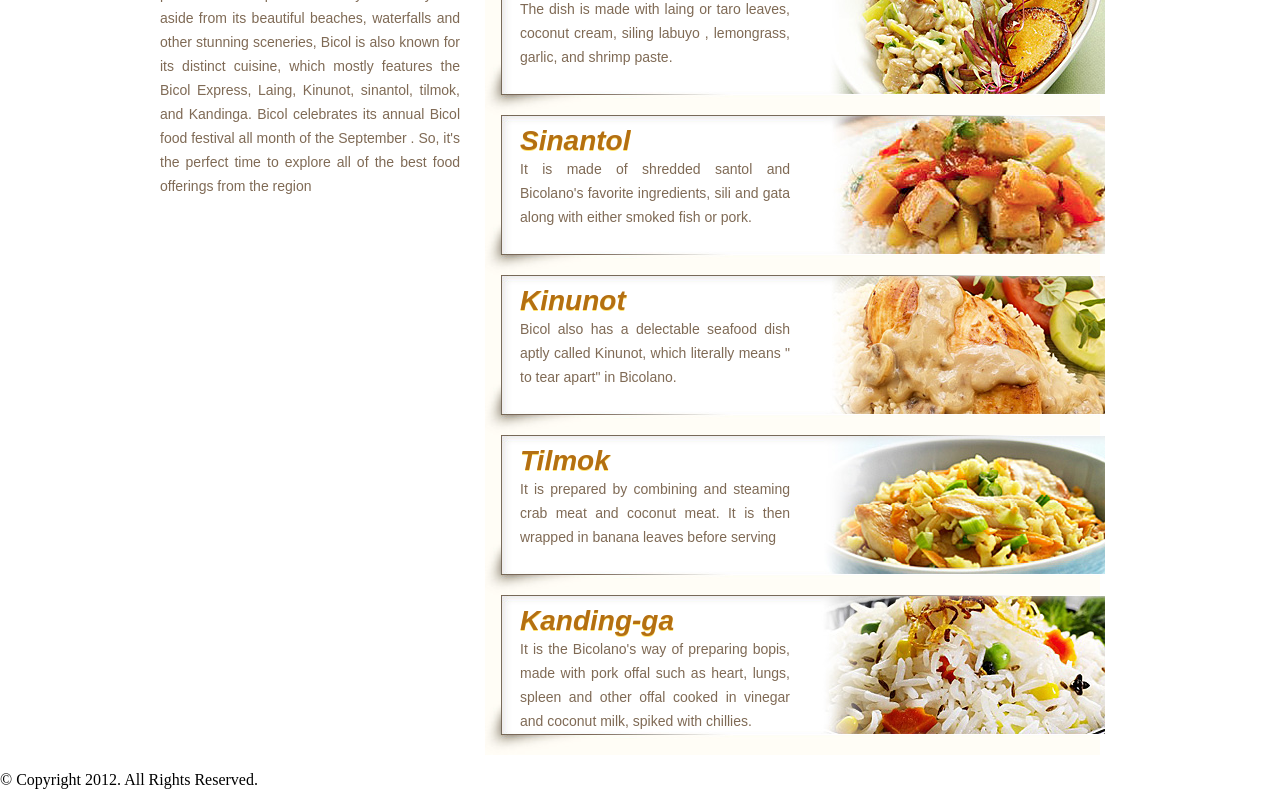
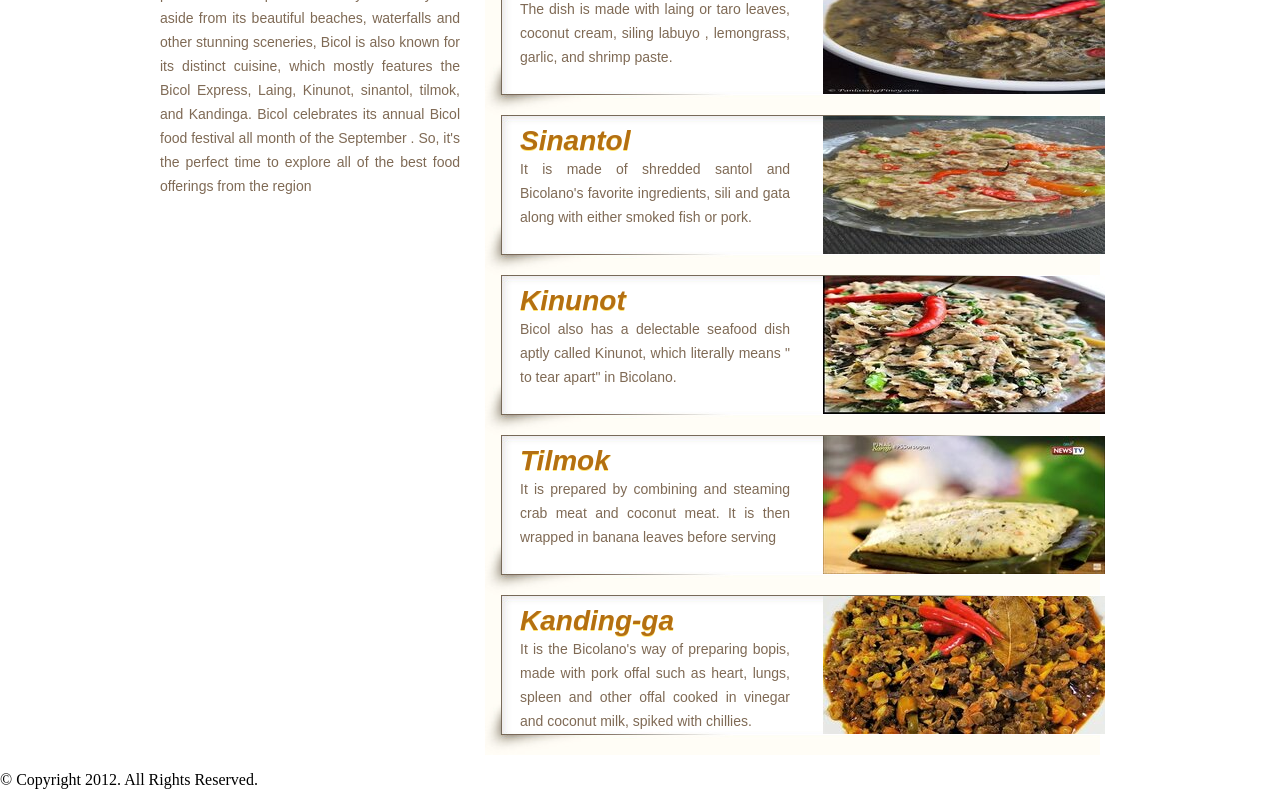
Before and after one commit to JonalynGeul/Bicolandi-s-Viand-s, a plain HTML site: page menu.html in a window 1280 px wide. Shown: the part 278-1083 px from the top of the page. Drawn offline with Linux system fonts and the light colour scheme.

Commit message:
Add pic on menu

```diff
--- a/menu.html
+++ b/menu.html
@@ -41,14 +41,14 @@
 								<p>The dish is made with laing or taro leaves, coconut cream, siling labuyo
 								, lemongrass, garlic, and shrimp paste.
 							</p>
-							<a href="Laing.html"><img src="images/japanese-menu.jpg" alt=""></a>
+							<a href="Laing.html"><img src="images/laing.jpg" alt=""></a>
 						</li>
 						<li>
 							<h4><a href="Sinantol.html">Sinantol</a></h4>
 							<p>It is made of shredded santol and Bicolano's favorite ingredients,
 								sili and gata along with either smoked fish or pork.
 							</p>
-							<a href="Sinantol.html"><img src="images/chinese-menu.jpg" alt=""></a>
+							<a href="Sinantol.html"><img src="images/sinantol.jpg" alt=""></a>
 						</li>
 						<li>
 							<h4><a href="Kinunot.html">Kinunot</a></h4>
@@ -56,14 +56,14 @@
 								Kinunot, which literally means " to tear apart" in
 								Bicolano.
 							</p>
-							<a href="Kinunot.html"><img src="images/filipino-menu.jpg" alt=""></a>
+							<a href="Kinunot.html"><img src="images/kinunot.jpg" alt=""></a>
 						</li>
 						<li>
 							<h4><a href="Tilmok.html">Tilmok</a></h4>
 							<p>It is prepared by combining and steaming crab meat and coconut
 								meat. It is then wrapped in banana leaves before serving
 							</p>
-							<a href="Tilmok.html"><img src="images/vietnamese-menu.jpg" alt=""></a>
+							<a href="Tilmok.html"><img src="images/tilmok.jpg" alt=""></a>
 						</li>
 						<li>
 							<h4><a href="Kandinga.html">Kanding-ga</a></h4>
@@ -71,7 +71,7 @@
 								such as heart, lungs, spleen and other offal cooked in vinegar and
 								coconut milk, spiked with chillies.
 							</p>
-							<a href="Kandinga.html"><img src="images/korean-menu.jpg" alt=""></a>
+							<a href="Kandinga.html"><img src="images/bopis.jpg" alt=""></a>
 						</li>
 					</ul>
 					<a href="japanese.html"></a>
```
Also changed, not shown: images/bopis.jpg (added), images/kinunot.jpg (added), images/laing.jpg (added), images/sinantol.jpg (added), images/tilmok.jpg (added), 1 other file.
